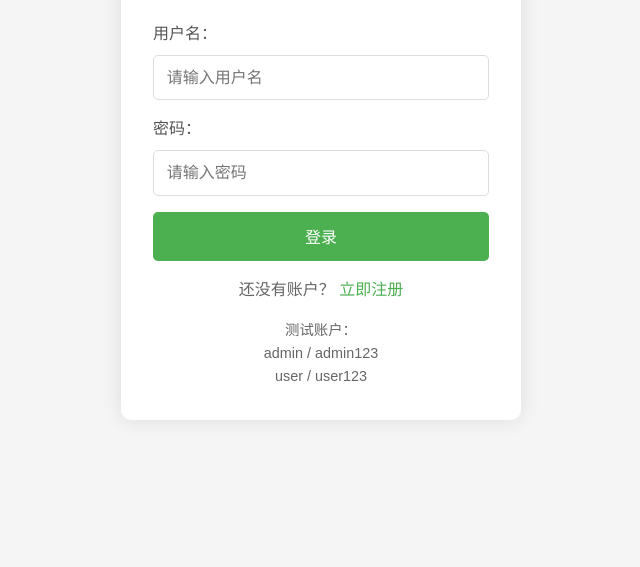
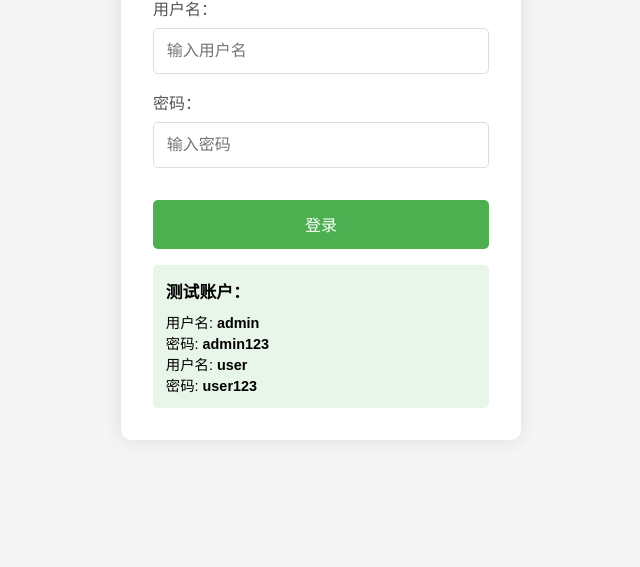
Before and after one commit to zhixiangtang/simple-login, a plain HTML site: page index.html in a window 1280 px wide. Shown: the part 233-800 px from the top of the page, without its empty margins (319-959 px from the left). Drawn offline with Linux system fonts and the light colour scheme; files that its build step writes are made by us from their sources.

Commit message:
Refactor login form and update error handling

```diff
--- a/index.html
+++ b/index.html
@@ -3,155 +3,64 @@
 <head>
     <meta charset="UTF-8">
     <meta name="viewport" content="width=device-width, initial-scale=1.0">
-    <title>简单登录系统</title>
-    <link rel="stylesheet" href="/static/css/style.css">
+    <title>登录系统</title>
     <style>
-        * {
-            margin: 0;
-            padding: 0;
-            box-sizing: border-box;
-        }
-
-        body {
-            font-family: Arial, sans-serif;
-            background-color: #f5f5f5;
-            display: flex;
-            justify-content: center;
-            align-items: center;
-            min-height: 100vh;
-        }
-
-        .container {
-            background-color: white;
-            padding: 2rem;
-            border-radius: 10px;
-            box-shadow: 0 0 20px rgba(0,0,0,0.1);
-            width: 100%;
-            max-width: 400px;
-        }
-
-        h1 {
-            text-align: center;
-            color: #333;
-            margin-bottom: 1.5rem;
-        }
-
-        .form-group {
-            margin-bottom: 1rem;
-        }
-
-        label {
-            display: block;
-            margin-bottom: 0.5rem;
-            color: #555;
-        }
-
-        input {
-            width: 100%;
-            padding: 0.8rem;
-            border: 1px solid #ddd;
-            border-radius: 5px;
-            font-size: 1rem;
-        }
-
-        input:focus {
-            outline: none;
-            border-color: #4CAF50;
-        }
-
-        button {
-            width: 100%;
-            padding: 0.8rem;
-            background-color: #4CAF50;
-            color: white;
-            border: none;
-            border-radius: 5px;
-            font-size: 1rem;
-            cursor: pointer;
-            transition: background-color 0.3s;
-        }
-
-        button:hover {
-            background-color: #45a049;
-        }
-
-        .register-link {
-            text-align: center;
-            margin-top: 1rem;
-            color: #666;
-        }
-
-        .register-link a {
-            color: #4CAF50;
-            text-decoration: none;
-        }
-
-        .register-link a:hover {
-            text-decoration: underline;
-        }
-
-        .error-message {
-            background-color: #ffebee;
-            color: #c62828;
-            padding: 0.8rem;
-            border-radius: 5px;
-            margin-bottom: 1rem;
-            display: none;
-        }
+        * { margin: 0; padding: 0; box-sizing: border-box; }
+        body { font-family: Arial, sans-serif; background: #f5f5f5; display: flex; justify-content: center; align-items: center; min-height: 100vh; }
+        .container { background: white; padding: 2rem; border-radius: 10px; box-shadow: 0 0 20px rgba(0,0,0,0.1); width: 100%; max-width: 400px; }
+        h1 { text-align: center; margin-bottom: 1.5rem; color: #333; }
+        .form-group { margin-bottom: 1rem; }
+        label { display: block; margin-bottom: 0.5rem; color: #555; }
+        input { width: 100%; padding: 0.8rem; border: 1px solid #ddd; border-radius: 5px; font-size: 1rem; }
+        input:focus { outline: none; border-color: #4CAF50; }
+        button { width: 100%; padding: 0.8rem; background: #4CAF50; color: white; border: none; border-radius: 5px; font-size: 1rem; cursor: pointer; margin-top: 1rem; }
+        button:hover { background: #45a049; }
+        .error { background: #ffebee; color: #c62828; padding: 0.8rem; border-radius: 5px; margin-bottom: 1rem; display: none; }
+        .demo { margin-top: 1rem; padding: 0.8rem; background: #e8f5e9; border-radius: 5px; font-size: 0.9rem; }
+        .demo h3 { margin-bottom: 0.5rem; }
     </style>
 </head>
 <body>
     <div class="container">
         <h1>用户登录</h1>
 
-        <div class="error-message" id="errorMessage"></div>
+        <div class="error" id="errorMessage"></div>
 
+        <!-- 关键：确保method="POST"，action="/login" -->
         <form id="loginForm" action="/login" method="POST">
             <div class="form-group">
                 <label for="username">用户名：</label>
-                <input type="text" id="username" name="username" required placeholder="请输入用户名">
+                <input type="text" id="username" name="username" required
+                       placeholder="输入用户名" autocomplete="username">
             </div>
 
             <div class="form-group">
                 <label for="password">密码：</label>
-                <input type="password" id="password" name="password" required placeholder="请输入密码">
+                <input type="password" id="password" name="password" required
+                       placeholder="输入密码" autocomplete="current-password">
             </div>
 
             <button type="submit">登录</button>
         </form>
 
-        <div class="register-link">
-            还没有账户？ <a href="/register">立即注册</a>
-        </div>
-
-        <div class="demo-credentials">
-            <p style="margin-top: 1rem; font-size: 0.9rem; color: #666; text-align: center;">
-                测试账户：<br>
-                admin / admin123<br>
-                user / user123
-            </p>
+        <div class="demo">
+            <h3>测试账户：</h3>
+            <p>用户名: <strong>admin</strong><br>密码: <strong>admin123</strong></p>
+            <p>用户名: <strong>user</strong><br>密码: <strong>user123</strong></p>
         </div>
     </div>
 
     <script>
-        // 简单的表单验证
+        // 简单的前端验证
         document.getElementById('loginForm').addEventListener('submit', function(e) {
             const username = document.getElementById('username').value.trim();
             const password = document.getElementById('password').value.trim();
-            const errorMessage = document.getElementById('errorMessage');
+            const error = document.getElementById('errorMessage');
 
             if (!username || !password) {
                 e.preventDefault();
-                errorMessage.textContent = '用户名和密码不能为空';
-                errorMessage.style.display = 'block';
-                return false;
-            }
-
-            // 可以在这里添加更多验证逻辑
-            if (password.length < 4) {
-                e.preventDefault();
-                errorMessage.textContent = '密码长度至少4位';
-                errorMessage.style.display = 'block';
+                error.textContent = '用户名和密码不能为空';
+                error.style.display = 'block';
                 return false;
             }
 
```
